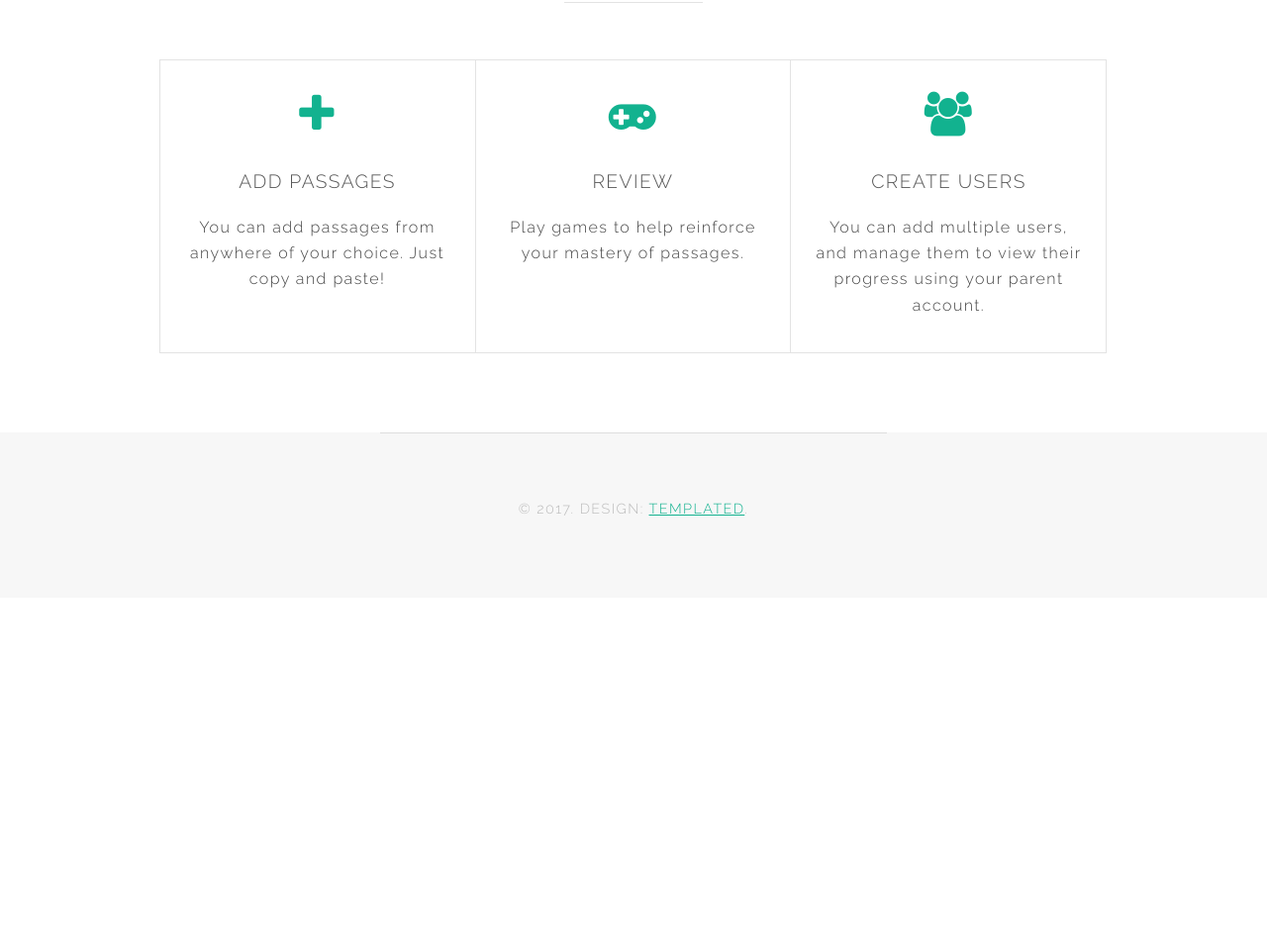
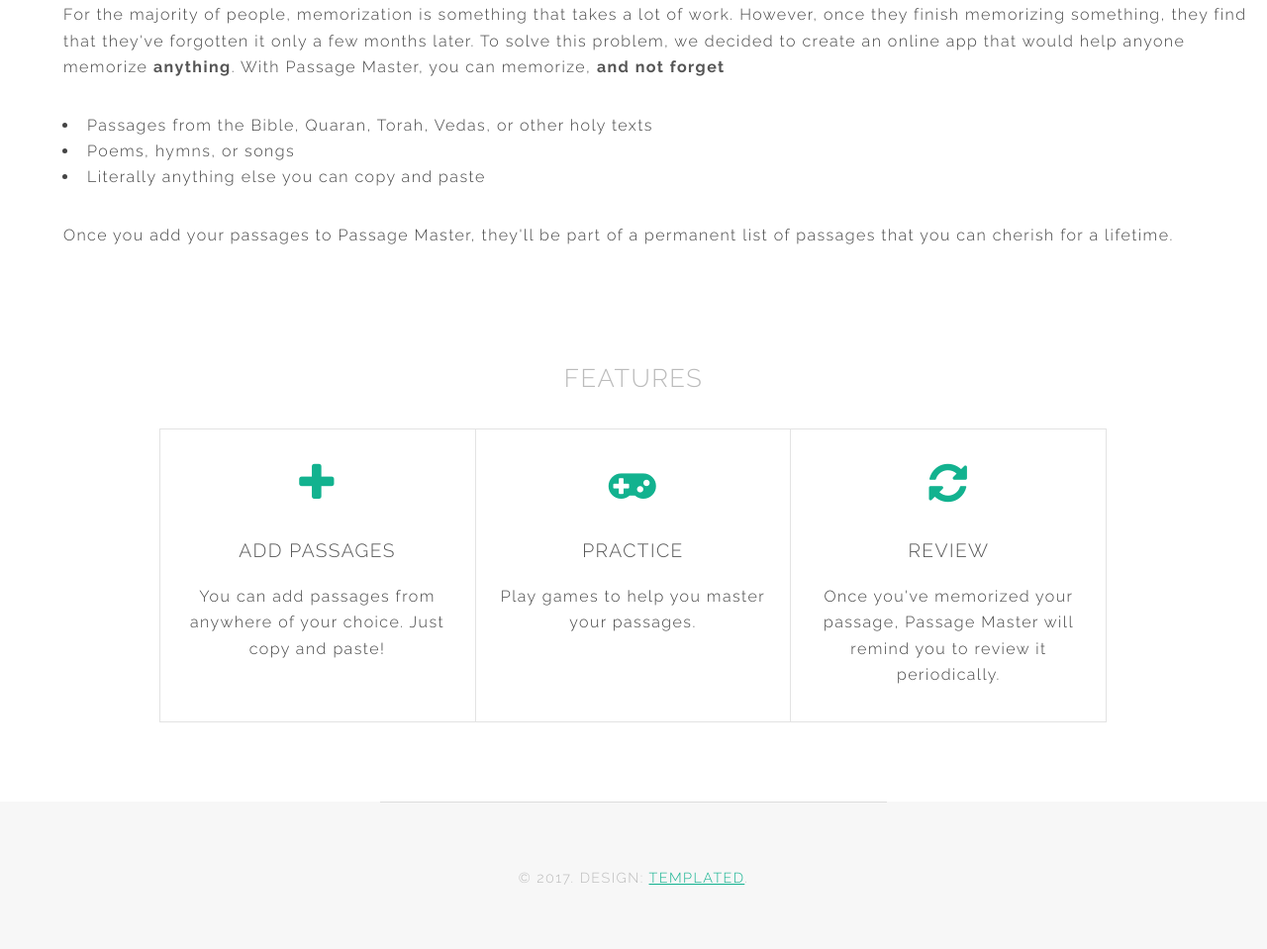
Before and after one commit to superMDguy/Passage-Master, a website: page client/index.html in a window 1280 px wide. Shown: the part 610-1569 px from the top of the page at 99% size. Before the commit the page ends 1214 px from the top, so only its background shows below. Drawn offline with Linux system fonts and the light colour scheme; a script that the page names is missing.

Commit message:
Added description for SEO

```diff
--- a/client/assets/css/main.css
+++ b/client/assets/css/main.css
@@ -2537,20 +2537,20 @@
 			text-transform: uppercase;
 		}
 
-		header h2, header h3 {
+		header h1, header h3 {
 			display: inline-block;
 			padding-bottom: 0.4em;
 			border-bottom-style: double;
 			border-bottom-width: 4px;
 		}
 
-		header h2 + p {
+		header h1 + h2 {
 			font-size: 1.25em;
 			margin-top: -0.5em;
 			line-height: 1.5em;
 		}
 
-		header h3 + p {
+		header h3 + h2 {
 			font-size: 1.1em;
 			line-height: 1.5em;
 		}
@@ -2590,11 +2590,11 @@
 
 		}
 
-	header h2, header h3 {
+	header h1, header h2 {
 		border-bottom-color: #e3e3e3;
 	}
 
-	header p {
+	header h2 {
 		color: #bbb;
 	}
 
@@ -3712,6 +3712,10 @@
 		padding: 4em 0 2em 0;
 	}
 
+	#main article {
+		padding-left: 5%;
+	}
+
 		@media screen and (max-width: 736px) {
 
 			#main {
--- a/client/index.html
+++ b/client/index.html
@@ -12,7 +12,7 @@
 	<meta charset="utf-8" />
 	<meta name="msvalidate.01" content="ECE6A4C4A30724C63E449815C64E75CB" />
 	<meta name="viewport" content="width=device-width, initial-scale=1" />
-	<meta name="description" content="Passage Master: Memorize anything using Charlotte Mason techniques" />
+	<meta name="description" content="Passage Master: Memorize anything using Charlotte Mason techniques." />
 	<!--[if lte IE 8]><script src="assets/js/ie/html5shiv.js"></script><![endif]-->
 	<link rel="stylesheet" href="assets/css/main.css" />
 	<!--[if lte IE 9]><link rel="stylesheet" href="assets/css/ie9.css" /><![endif]-->
@@ -22,7 +22,7 @@
 
 <body>
 	<!-- Banner -->
-	<section id="banner">
+	<header id="banner">
 		<h1><strong>Passage Master</strong></h2>
 		<h2>Memorize anything.</h2>
 		<ul class="actions">
@@ -30,9 +30,27 @@
 				<a href="#" id="btn-login" class="button special">Get started</a>
 			</li>
 		</ul>
-	</section>
+	</header>
 
-	<!-- One -->
+
+<main id="main">
+	<article>
+	<h2>Why Passage Master?</h3>
+		<p>
+			For the majority of people, memorization is something that takes a lot of work.  However, once they finish
+			memorizing something, they find that they've forgotten it only a few months later.  To solve this problem,
+			we decided to create an online app that would help anyone memorize <strong>anything</strong>.  With Passage
+			Master, you can memorize, <strong>and not forget</strong>
+			<ul>
+				<li>Passages from the Bible, Quaran, Torah, Vedas, or other holy texts</li>
+				<li>Poems, hymns, or songs</li>
+				<li>Literally anything else you can copy and paste</li>
+			</ul>
+			Once you add your passages to Passage Master, they'll be part of a permanent list of passages that you can
+			cherish for a lifetime.
+		</p>
+	</article>
+
 	<section id="one" class="wrapper special">
 		<div class="inner">
 			<header class="major">
@@ -46,13 +64,13 @@
 				</div>
 				<div class="feature">
 					<i class="fa fa-gamepad"></i>
-					<h3>Review</h3>
-					<p>Play games to help reinforce your mastery of passages.</p>
+					<h3>Practice</h3>
+					<p>Play games to help you master your passages.</p>
 				</div>
 				<div class="feature">
-					<i class="fa fa-users"></i>
-					<h3>Create Users</h3>
-					<p>You can add multiple users, and manage them to view their progress using your parent account.</p>
+					<i class="fa fa-refresh"></i>
+					<h3>Review</h3>
+					<p>Once you've memorized your passage, Passage Master will remind you to review it periodically.</p>
 				</div>
 			</div>
 		</div>
@@ -83,6 +101,7 @@
 					</form>
 				</div>
 			</section>-->
+	<main>
 
 	<!-- Footer -->
 	<footer id="footer">
```
